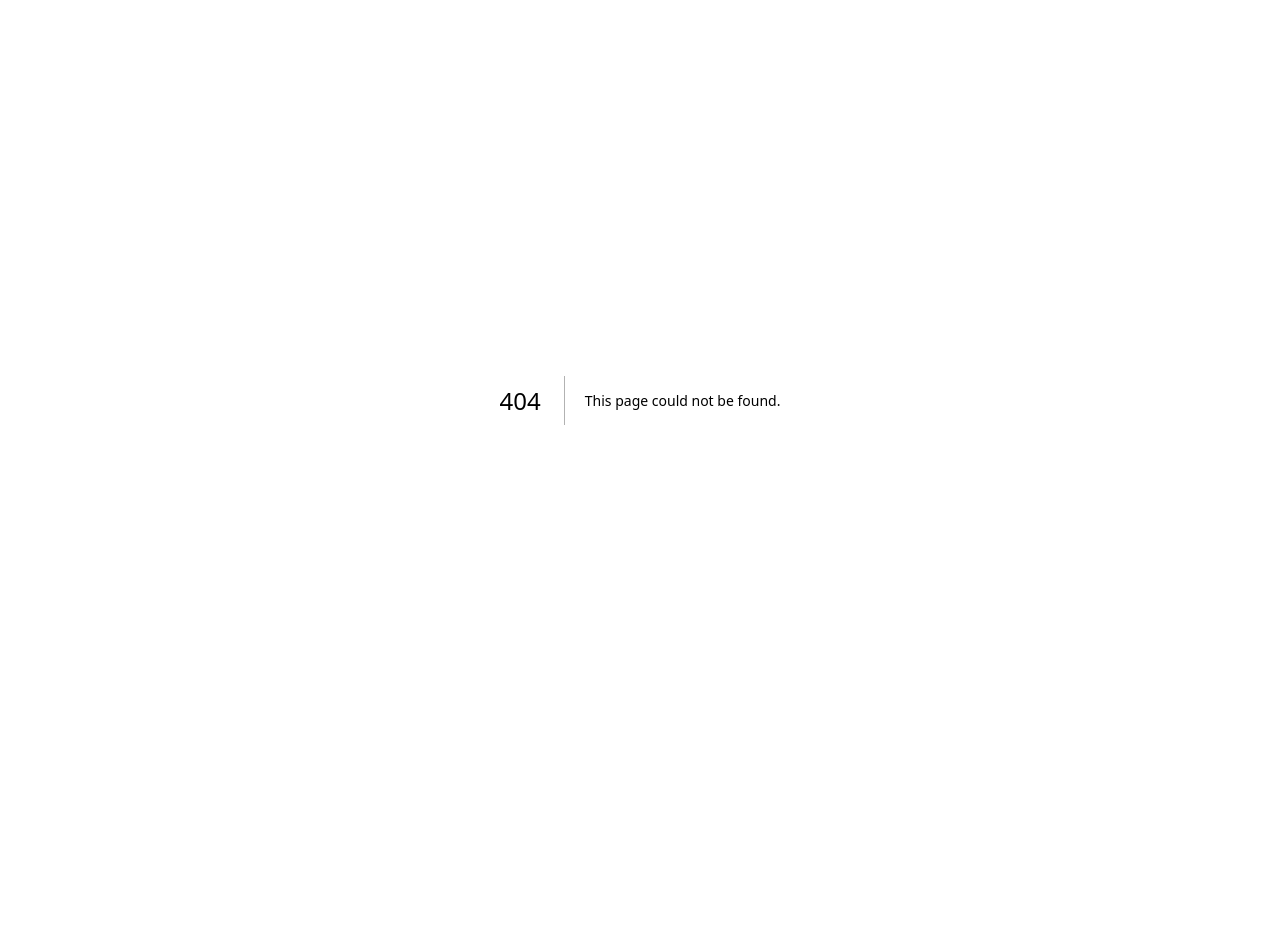
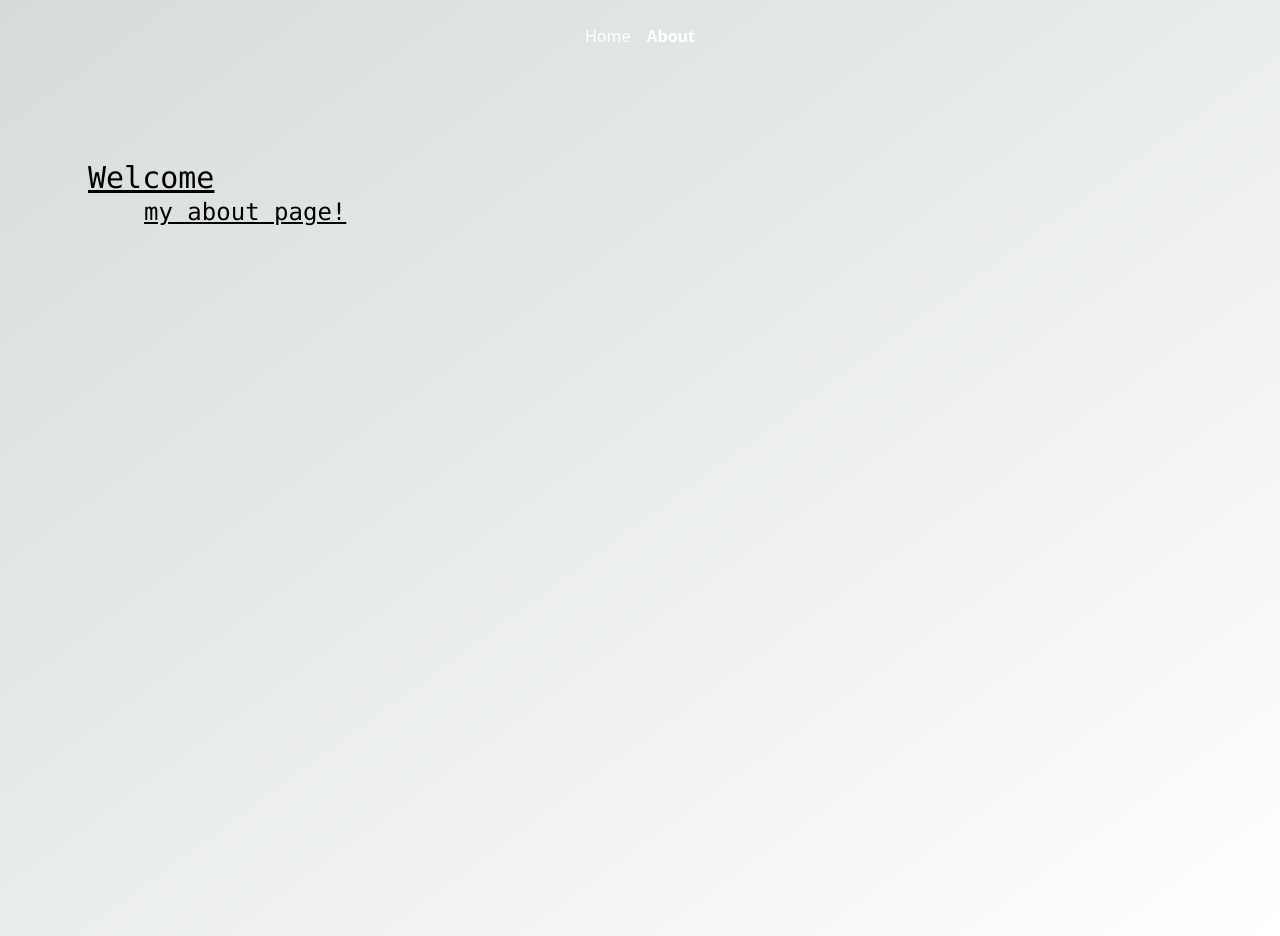
Before and after one commit to brunovskyoliver/portfolio, a Next.js app: page /About in a window 1280 px wide. Before the commit this address had no page. Before the commit the page ends 800 px from the top, so only its background shows below. Built offline with nearby package versions, Linux system fonts and the light colour scheme.

Commit message:
second day

```diff
--- /dev/null
+++ b/src/pages/About.tsx
@@ -0,0 +1,62 @@
+import Layout from './Layout';
+import { useEffect } from 'react';
+
+export default function About(): JSX.Element {
+    useEffect(() => {
+        const letters = "ABCDEFGHIJKLMNOPQRSTUVWXYZ";
+
+        let interval: NodeJS.Timeout | null = null;
+
+        const onMouseOver = (event: MouseEvent) => {
+          let iteration = 0;
+
+          clearInterval(interval as NodeJS.Timeout);
+
+          interval = setInterval(() => {
+            const target = event.target as HTMLHeadingElement;
+            if (!target || !target.dataset.value) return;
+
+            target.innerText = target.innerText
+              .split("")
+              .map((letter, index) => {
+                if(index < iteration) {
+                  return target.dataset.value![index];
+                }
+
+                return letters[Math.floor(Math.random() * 26)]
+              })
+              .join("");
+
+            if(iteration >= target.dataset.value!.length){
+              clearInterval(interval as NodeJS.Timeout);
+            }
+
+            iteration += 1 / 3;
+          }, 30);
+        };
+
+        const h1Element = document.querySelector("h1");
+        if (h1Element) {
+          h1Element.addEventListener("mouseover", onMouseOver);
+        }
+
+        return () => {
+          if (h1Element) {
+            h1Element.removeEventListener("mouseover", onMouseOver);
+          }
+          clearInterval(interval as NodeJS.Timeout);
+        };
+      }, []);
+  return (
+    <Layout>
+      <div className='flex flex-row h-screen'>
+        <div className='flex justify-start p-14 w-1/2'>
+          <div className=''>
+            <h1 data-value='Welcome' className='text-2xl md:text-3xl font-mono underline'>Welcome</h1>
+            <h2 className='text-xl md:text-2xl font-mono underline md:ml-14'>my about page!</h2>
+          </div>
+        </div>
+      </div>
+    </Layout>
+  );
+}
--- /dev/null
+++ b/src/pages/Home.tsx
@@ -0,0 +1,105 @@
+import { Inter } from 'next/font/google';
+import React, { useEffect, useState } from 'react';
+import "../styles/Home.module.css";
+
+const API_KEY = '91b2738f684c1063b4e729983e657fbe';
+
+export default function Home(): JSX.Element {
+  const [weatherData, setWeatherData] = useState<any>(null);
+
+  useEffect(() => {
+    const fetchWeatherData = async (latitude: number, longitude: number) => {
+      const API_ENDPOINT = `https://api.openweathermap.org/data/2.5/weather?lat=${latitude}&lon=${longitude}&appid=${API_KEY}&units=metric`;
+
+      const response = await fetch(API_ENDPOINT);
+      const data = await response.json();
+      setWeatherData(data);
+    };
+
+    const getLocation = () => {
+      if (navigator.geolocation) {
+        navigator.geolocation.getCurrentPosition((position) => {
+          const { latitude, longitude } = position.coords;
+          fetchWeatherData(latitude, longitude);
+        });
+      }
+    };
+
+    getLocation();
+  }, []);
+
+  useEffect(() => {
+    const letters = "ABCDEFGHIJKLMNOPQRSTUVWXYZ";
+
+    let interval: NodeJS.Timeout | null = null;
+
+    const onMouseOver = (event: MouseEvent) => {
+      let iteration = 0;
+
+      clearInterval(interval as NodeJS.Timeout);
+
+      interval = setInterval(() => {
+        const target = event.target as HTMLHeadingElement;
+        if (!target || !target.dataset.value) return;
+
+        target.innerText = target.innerText
+          .split("")
+          .map((letter, index) => {
+            if(index < iteration) {
+              return target.dataset.value![index];
+            }
+
+            return letters[Math.floor(Math.random() * 26)]
+          })
+          .join("");
+
+        if(iteration >= target.dataset.value!.length){
+          clearInterval(interval as NodeJS.Timeout);
+        }
+
+        iteration += 1 / 3;
+      }, 30);
+    };
+
+    const h1Element = document.querySelector("h1");
+    if (h1Element) {
+      h1Element.addEventListener("mouseover", onMouseOver);
+    }
+
+    return () => {
+      if (h1Element) {
+        h1Element.removeEventListener("mouseover", onMouseOver);
+      }
+      clearInterval(interval as NodeJS.Timeout);
+    };
+  }, []);
+
+  const renderWeatherInfo = () => {
+    if (!weatherData || !weatherData.main) {
+      return <p className='text-2x1 font-mono ml-14'>Loading weather data...</p>;
+    }
+    return (
+      <>
+      <div className="flex mt-15">
+        <p className='text-2x1 font-mono ml-14'>Current temperature: {weatherData.main.temp}°C</p>
+        <p className='text-2x1 font-mono ml-14'>Feels like: {weatherData.main.feels_like}°C</p>
+      </div>
+      </>
+    );
+  };
+
+
+  return (
+  <div className='flex flex-row h-screen'>
+    <div className='flex justify-start p-14 w-1/2'>
+      <div className=''>
+        <h1 data-value='Welcome' className='text-2xl md:text-3xl font-mono underline'>Welcome</h1>
+        <h2 className='text-xl md:text-2xl font-mono underline md:ml-14'>to my portfolio!</h2>
+      </div>
+    </div>
+    <div className='flex justify-end p-10 w-1/2'>
+      {renderWeatherInfo()}
+    </div>
+  </div>
+  );
+}
--- /dev/null
+++ b/src/pages/Layout.tsx
@@ -0,0 +1,22 @@
+import Navbar from './Navbar';
+
+interface LayoutProps {
+  children: React.ReactNode;
+}
+
+const Layout = ({ children }: LayoutProps): JSX.Element => {
+  return (
+    <div>
+      <Navbar />
+      <main>{children}</main>
+
+      <style jsx>{`
+        main {
+          padding: 2rem;
+        }
+      `}</style>
+    </div>
+  );
+};
+
+export default Layout;
--- /dev/null
+++ b/src/pages/Navbar.tsx
@@ -0,0 +1,43 @@
+import Link from 'next/link';
+import { useRouter } from 'next/router';
+
+const Navbar = () => {
+  const router = useRouter();
+
+  return (
+    <nav className="flex justify-center py-6">
+      <ul className="flex items-center space-x-4">
+        <li>
+          <Link href="/">
+            <div
+              className={`text-white cursor-pointer ${
+                router.pathname === '/' ? 'font-bold' : ''
+              }`}
+            >
+              Home
+            </div>
+          </Link>
+        </li>
+        <li>
+          <Link href="/About">
+            <div
+              className={`text-white cursor-pointer ${
+                router.pathname === '/About' ? 'font-bold' : ''
+              }`}
+            >
+              About
+            </div>
+          </Link>
+        </li>
+      </ul>
+
+      <style jsx>{`
+        nav {
+          width: 100%;
+        }
+      `}</style>
+    </nav>
+  );
+};
+
+export default Navbar;
--- a/src/pages/index.tsx
+++ b/src/pages/index.tsx
@@ -1,108 +1,16 @@
-import { Inter } from 'next/font/google';
-import React, { useEffect, useState } from 'react';
-import "../styles/Home.module.css";
+import Link from 'next/link';
+import { useRouter } from 'next/router';
+import Layout from './Layout';
+import Home from './Home';
+import About from './About';
 
-const API_KEY = '91b2738f684c1063b4e729983e657fbe';
+const Index = () => {
+  return (
+    <Layout>
+      <Home />
+      <About />
+    </Layout>
+  );
+};
 
-export default function Home(): JSX.Element {
-  const [weatherData, setWeatherData] = useState<any>(null);
-
-  useEffect(() => {
-    const fetchWeatherData = async (latitude: number, longitude: number) => {
-      const API_ENDPOINT = `https://api.openweathermap.org/data/2.5/weather?lat=${latitude}&lon=${longitude}&appid=${API_KEY}&units=metric`;
-
-      const response = await fetch(API_ENDPOINT);
-      const data = await response.json();
-      setWeatherData(data);
-    };
-
-    const getLocation = () => {
-      if (navigator.geolocation) {
-        navigator.geolocation.getCurrentPosition((position) => {
-          const { latitude, longitude } = position.coords;
-          fetchWeatherData(latitude, longitude);
-        });
-      }
-    };
-
-    getLocation();
-  }, []);
-
-  useEffect(() => {
-    const letters = "ABCDEFGHIJKLMNOPQRSTUVWXYZ";
-
-    let interval: NodeJS.Timeout | null = null;
-
-    const onMouseOver = (event: MouseEvent) => {
-      let iteration = 0;
-
-      clearInterval(interval as NodeJS.Timeout);
-
-      interval = setInterval(() => {
-        const target = event.target as HTMLHeadingElement;
-        if (!target || !target.dataset.value) return;
-
-        target.innerText = target.innerText
-          .split("")
-          .map((letter, index) => {
-            if(index < iteration) {
-              return target.dataset.value![index];
-            }
-
-            return letters[Math.floor(Math.random() * 26)]
-          })
-          .join("");
-
-        if(iteration >= target.dataset.value!.length){
-          clearInterval(interval as NodeJS.Timeout);
-        }
-
-        iteration += 1 / 3;
-      }, 30);
-    };
-
-    const h1Element = document.querySelector("h1");
-    if (h1Element) {
-      h1Element.addEventListener("mouseover", onMouseOver);
-    }
-
-    return () => {
-      if (h1Element) {
-        h1Element.removeEventListener("mouseover", onMouseOver);
-      }
-      clearInterval(interval as NodeJS.Timeout);
-    };
-  }, []);
-
-  const renderWeatherInfo = () => {
-    if (!weatherData || !weatherData.main) {
-      return <p className='text-2x1 font-mono ml-14'>Loading weather data...</p>;
-    }
-    return (
-      <>
-      <div className="flex mt-15">
-        <p className='text-2x1 font-mono ml-14'>Current temperature: {weatherData.main.temp}°C</p>
-        <p className='text-2x1 font-mono ml-14'>Feels like: {weatherData.main.feels_like}°C</p>
-      </div>
-      </>
-    );
-  };
-
-
-  return (
-  <div className='flex flex-row h-screen'>
-  <div className='flex justify-start  p-14 w-1/2'>
-    <div className=''>
-      <h1 data-value='Welcome' className='text-2xl md:text-3xl font-mono underline'>Welcome</h1>
-      <h2 className='text-xl md:text-2xl font-mono underline md:ml-14'>to my portfolio!</h2>
-
-    </div>
-  </div>
-  <div className='flex justify-end p-10 w-1/2'>
-    {renderWeatherInfo()}
-  </div>
-</div>
-
-  );
-
-}
+export default Index;
```
